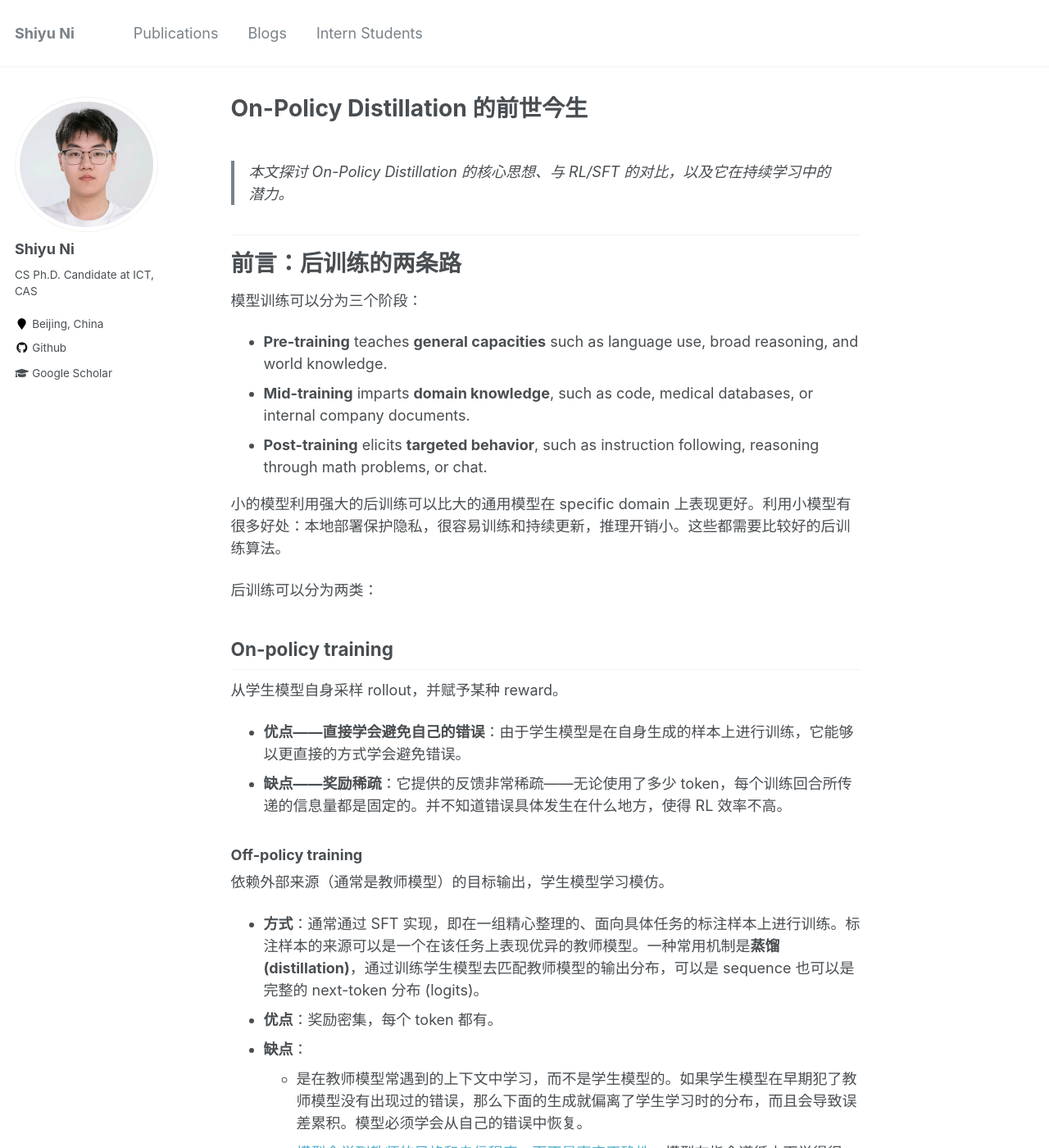
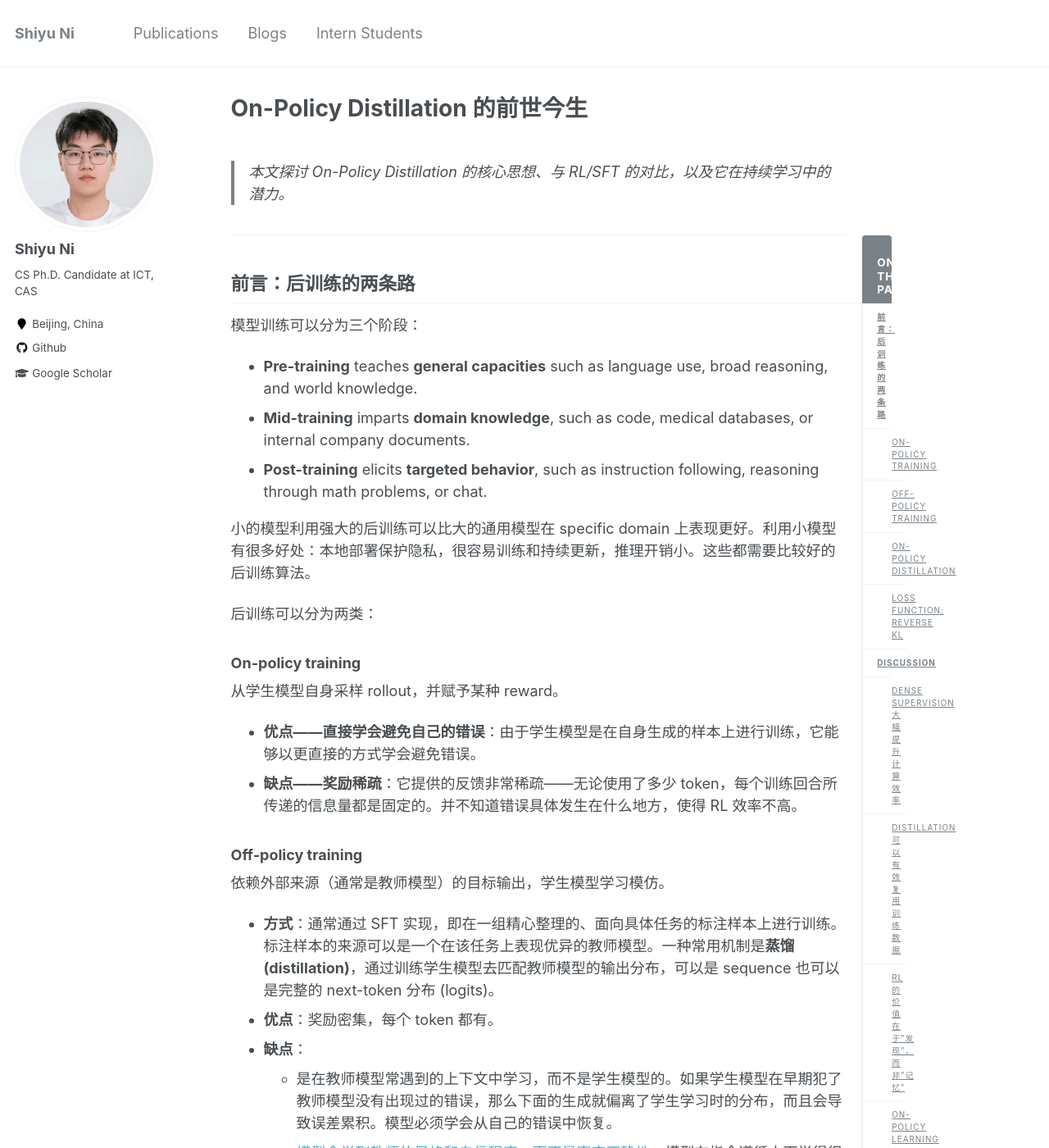
Before and after one commit to ShiyuNee/ShiyuNee.github.io, a Jekyll site: the page built from blogs/On-Policy-Distillation.md, in a window 1280 px wide and 1400 px high. Shown: the whole window at 82% size. Built offline with Jekyll 4.4.1, drawn with Linux system fonts in a browser that asks for light colours; formulas are drawn with MathJax 3; some of the changed text lies outside the part shown.

Commit message:
Fix heading hierarchy and add sticky TOC for both blogs

```diff
--- a/blogs/On-Policy-Distillation.md
+++ b/blogs/On-Policy-Distillation.md
@@ -3,13 +3,18 @@ permalink: /blogs/On-Policy-Distillation/
 title: "On-Policy Distillation 的前世今生"
 layout: single
 author_profile: true
+toc: true
+toc_label: "目录"
+toc_sticky: true
 ---
 
 > 本文探讨 On-Policy Distillation 的核心思想、与 RL/SFT 的对比，以及它在持续学习中的潜力。
 
+{% include toc %}
+
 ---
 
-# 前言：后训练的两条路
+## 前言：后训练的两条路
 
 模型训练可以分为三个阶段：
 
@@ -21,7 +26,7 @@ author_profile: true
 
 后训练可以分为两类：
 
-## On-policy training
+### On-policy training
 
 从学生模型自身采样 rollout，并赋予某种 reward。
 
@@ -42,7 +47,7 @@ author_profile: true
 
 ---
 
-## On-Policy Distillation
+### On-Policy Distillation
 
 The core idea of on-policy distillation is to sample trajectories from the *student* model and use a high-performing teacher to grade *each token* of each trajectory.
 
@@ -50,7 +55,7 @@ The core idea of on-policy distillation is to sample trajectories from the *stud
 
 ![on-policy-distillation-overview](/images/on-policy-distillation-overview.png)
 
-### Loss function: Reverse KL
+#### Loss function: Reverse KL
 
 ![on-policy-distillation-reverse-kl](/images/on-policy-distillation-reverse-kl.png)
 
@@ -66,17 +71,17 @@ The core idea of on-policy distillation is to sample trajectories from the *stud
 
 ---
 
-# Discussion
+## Discussion
 
-## Dense supervision 大幅提升计算效率
+### Dense supervision 大幅提升计算效率
 
 强化学习和 On-policy Distillation 都通过反向 KL 散度进行学习，剪除基础策略中存在的行为空间。它们的区别在于**奖励的密度**。强化学习每个 episode 只教授 $O(1)$ 比特的信息，而蒸馏每个 episode 能教授 $O(N)$ 比特的信息，其中 $N$ 是 token 的数量。相比于 RL，on-policy distillation 速度快很多。
 
-## Distillation 可以有效复用训练数据
+### Distillation 可以有效复用训练数据
 
 在实践中，收集大规模训练 prompt 往往困难且昂贵，因此希望能多次复用同一批 prompt。但在 RL 中，对同一个 prompt 训练多个 epoch 往往导致模型**记住最终答案**。相比之下，**on-policy 蒸馏**是通过最小化反向 KL 来逼近教师的**完整分布**，而不是记住单个答案，因此可以在同一个 prompt 上采样很多次进行训练。
 
-## RL 的价值在于"发现"，而非"记忆"
+### RL 的价值在于"发现"，而非"记忆"
 
 与预训练不同，RL 并没有把大量算力花在梯度更新本身上（学习），而主要把计算资源花在**搜索**。
 
@@ -85,7 +90,7 @@ The core idea of on-policy distillation is to sample trajectories from the *stud
 - On-policy distillation 不需要建模 RL 中大量的中间步骤，而直接去学习 RL 结束之后的最终策略。on-policy distillation 不需要大量试错，rollout 出来的样本不是为了大量搜索，而是对比自己和老师哪里不一样，直接进行纠正，算力没有浪费。
 - **为什么 RL 后的本领容易蒸馏，而预训练不好蒸馏**：在科学研究中，需要花很多时间来寻找答案和找 idea，但是发现结果后，很容易交给别人。这对应 RL 所带来的技能很容易蒸馏。但是物理技能比如运动，不好教会别人，因为肌肉记忆等需要个人长时间训练来体会。这对应预训练带来的技能不好蒸馏。
 
-## On-policy learning 作为持续学习的工具
+### On-policy learning 作为持续学习的工具
 
 - **SFT 的目标是对给定数据做最大似然**，在学新知识时，旧的行为习惯迅速崩坏。即使模型学习自己产生的数据仍然会变笨。实际操作中，我们要采样模型的输出然后按 batch 进行 SFT，采样的数量以及 batch 大小都有限，因此每个 batch 和模型原本都有偏差，并不能反映模型的期望能力。训练之后模型的分布会逐渐漂移。随着训练进行，训练逐渐变成 off-policy。
 
@@ -100,11 +105,11 @@ The core idea of on-policy distillation is to sample trajectories from the *stud
 
 ---
 
-# 大厂对 OPD 的使用
+## 大厂对 OPD 的使用
 
 OPD 最初是学术界的 idea，但 2025-2026 年间，三大国产大模型团队都在自己的技术报告中采用了 OPD，且用法各不相同。以下按时间顺序梳理。
 
-## [2025-05] Qwen3：Strong-to-Weak Distillation
+### [2025-05] Qwen3：Strong-to-Weak Distillation
 
 [Qwen3 Technical Report](https://arxiv.org/abs/2505.09388)
 
@@ -115,7 +120,7 @@ Qwen3 把 OPD 用于**大模型到小模型的知识转移**，称为 Strong-to-
 
 **效果**：只需要完整四阶段训练 1/10 的 GPU hours，Pass@1 和 Pass@64 都有提升。教师是跑完完整四阶段训练的旗舰模型，学生是 0.6B~32B 的小模型，直接蒸馏 logits 省去了重复走四阶段的过程。
 
-## [2026-02] GLM-5 / 5.1 / 5.2：On-Policy Cross-Stage Distillation
+### [2026-02] GLM-5 / 5.1 / 5.2：On-Policy Cross-Stage Distillation
 
 [GLM-5 Technical Report](https://arxiv.org/abs/2602.15763)
 
@@ -145,7 +150,7 @@ $$
 - **group size 设为 1**（不需要组内比较了，advantage 直接来自教师）
 - 基于 **slime 框架**实现
 
-## [2026-04] DeepSeek-V4：用 OPD 替换 mixed RL
+### [2026-04] DeepSeek-V4：用 OPD 替换 mixed RL
 
 [DeepSeek-V4 Technical Report](https://huggingface.co/deepseek-ai/DeepSeek-V4-Pro)
 
@@ -160,7 +165,7 @@ DeepSeek-V4 做了最激进的选择——**把 V3.2 中的 mixed RL 阶段整
 - 为了让这可行，**缓存教师的 last-layer hidden states**，用对应的 teacher head 在线重建 logits
 - RL 仍然被使用，但主要目的是**训练出强 specialist**，最终模型不直接经过 RL
 
-## 三家对比
+### 三家对比
 
 | | Qwen3 | GLM-5 | DeepSeek-V4 |
 |--|-------|-------|-------------|
@@ -175,9 +180,9 @@ DeepSeek-V4 做了最激进的选择——**把 V3.2 中的 mixed RL 阶段整
 
 ---
 
-# OPD与OPSD相关文章介绍
+## OPD与OPSD相关文章介绍
 
-## OPSD: On-Policy-Self-Distillation
+### OPSD: On-Policy-Self-Distillation
 
 让一个模型同时充当student和teacher，teacher可以获得一些特权信息。比如把正确答案给teacher作为输入，让它对student model rollout的内容来打分。
 
@@ -199,7 +204,7 @@ DeepSeek-V4 做了最激进的选择——**把 V3.2 中的 mixed RL 阶段整
   > - **[做法]** 文章认为根本原因在于信息不对称，teacher model有特权信息，而student model没有。通过解偶更新的方向和力度来解决: 方向信号可以稀疏但必须准确（由环境奖励提供），更新幅度应该尽可能密集 (由自蒸馏提供)
   > - **[缺点]** 又回到了GRPO被诟病的问题，一个response上token的更新方向一致
 
-## OPD的修正
+### OPD的修正
 
 - [2026-03-26] [Revisiting On-Policy Distillation: Empirical Failure Modes and Simple Fixes](https://arxiv.org/abs/2603.25562):
   > - **[问题]**: 1. 只对当前token监督，不考虑后续结果是否正确 (全局)  2.模型会学会“看起来像 teacher 喜欢的 token”，但整体行为是错的 3. student 生成的前缀可能偏离 teacher 的训练分布teacher 在这些位置的概率不可靠。
```
Also changed, not shown: _pages/blogs.md (+1 -1 lines), blogs/RLVR_Handbook.md (+7 -4 lines).
